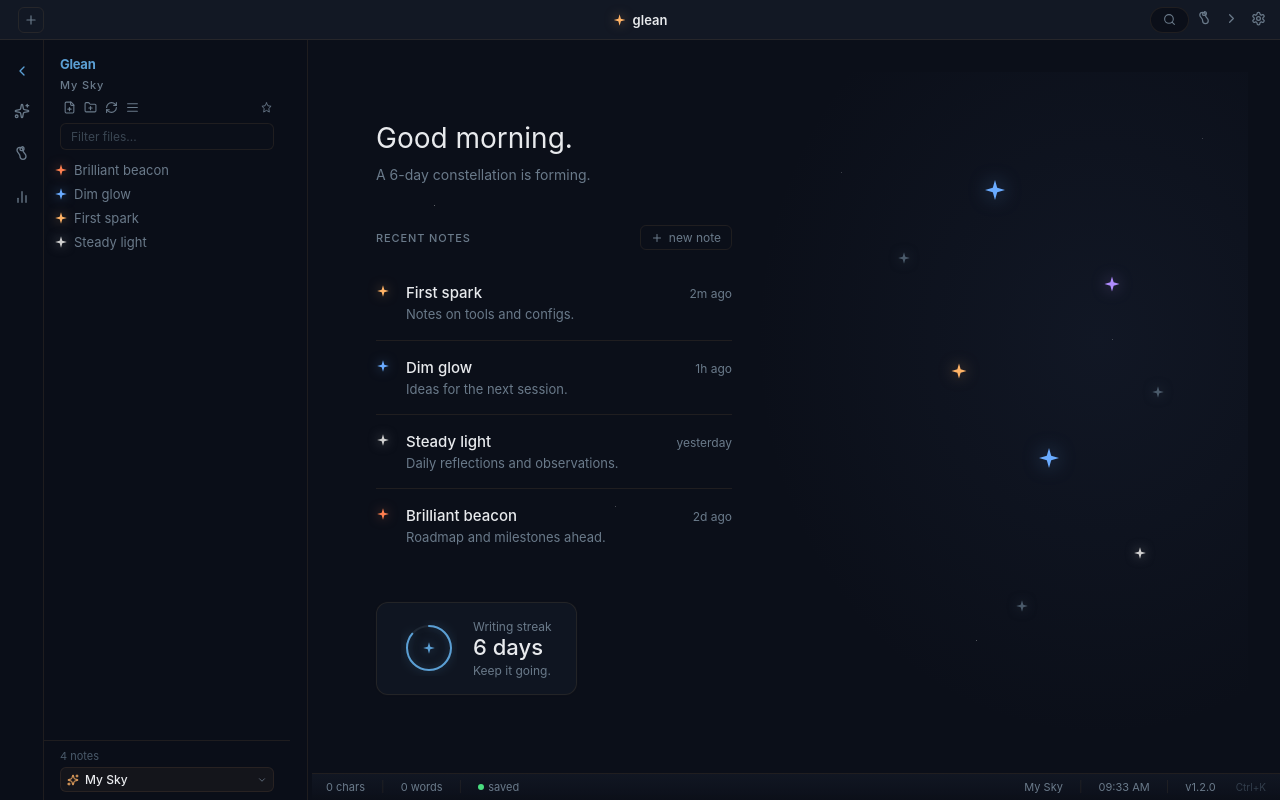
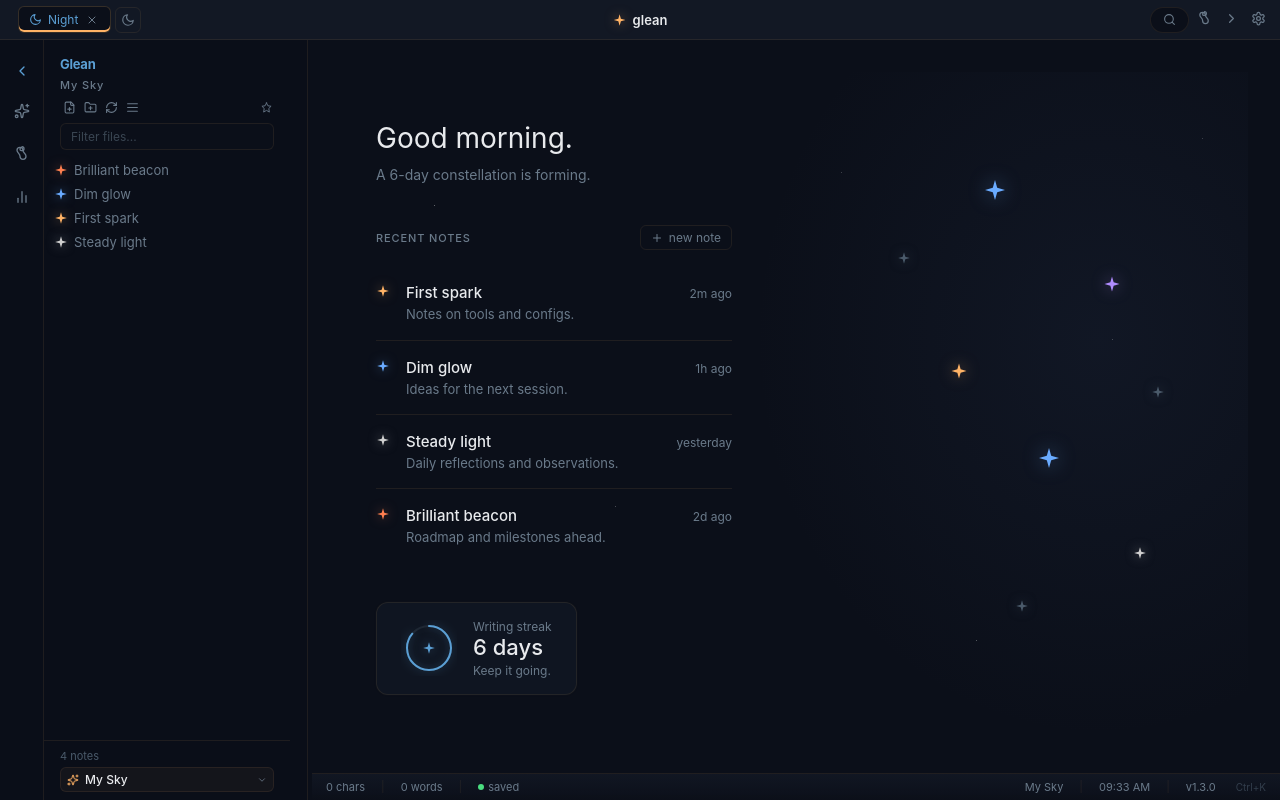
Before and after one commit to rokuroo171/glean, a React (Vite) app in the folder frontend/: page / in a window 1280 px wide. Built offline with nearby package versions, Linux system fonts and the light colour scheme.

Commit message:
feat: Night tab as default home page
- Moon icon in tab bar, Night tab always open on launch
- + button opens Night (singleton), closing notes falls back to Night
- Night shows starfield, greeting, recent notes, streak
- Version bump to v1.3.0 across app and installer

```diff
--- a/frontend/src/App.jsx
+++ b/frontend/src/App.jsx
@@ -273,7 +273,7 @@ export default function App() {
         stats={stats}
         skyName={skyName}
         skyPath={skyPath}
-        version="v1.2.0"
+        version="v1.3.0"
         onOpenNote={handleOpenNote}
         onNewNote={handleNewNote}
         onOpenStats={handleOpenStats}
--- a/frontend/src/components/Icon.jsx
+++ b/frontend/src/components/Icon.jsx
@@ -231,6 +231,10 @@ const paths = {
     'M21 18H8',
     'M3 12v6',
   ],
+  // Lucide moon -- night/home tab icon.
+  moon: [
+    'M21 12.79A9 9 0 1 1 11.21 3 7 7 0 0 0 21 12.79z',
+  ],
 }
 
 export default function Icon({ name, size = 16, className, style, ...rest }) {
--- a/frontend/src/components/ManageSky.jsx
+++ b/frontend/src/components/ManageSky.jsx
@@ -137,7 +137,7 @@ export default function ManageSky({ currentSky, onSwitch, onClose }) {
         }}>
           <StarIcon species="warm" size="lg" />
           <div style={{ fontSize: 20, fontWeight: 600, color: colors.text }}>glean</div>
-          <div style={{ fontSize: 12, color: colors.textMuted }}>v1.2.0</div>
+          <div style={{ fontSize: 12, color: colors.textMuted }}>v1.3.0</div>
 
           <div style={{ width: '100%', maxWidth: 300, display: 'flex', flexDirection: 'column', gap: 8, marginTop: space[2] }}>
             {/* Open existing folder */}
--- a/frontend/src/components/TabBar.jsx
+++ b/frontend/src/components/TabBar.jsx
@@ -46,8 +46,8 @@ export default function TabBar({ tabs, activeId, onSelect, onClose, onNew, onSet
                   background: active ? colors.bg : 'transparent',
                   border: `1px solid ${active ? colors.borderStrong : 'transparent'}`,
                   boxShadow: active ? `inset 0 -2px 0 ${colors.accentWarm}` : 'none', ...noDrag }}>
-                <StarIcon species={t.species} size="sm" />
-                <span style={{ color: colors.text, fontSize: 12, maxWidth: 160, overflow: 'hidden',
+                {t.id === '__night__' ? <Icon name="moon" size={13} style={{ color: colors.accent }} /> : <StarIcon species={t.species} size="sm" />}
+                <span style={{ color: t.id === '__night__' ? colors.accent : colors.text, fontSize: 12, maxWidth: 160, overflow: 'hidden',
                   textOverflow: 'ellipsis' }}>{t.title}</span>
                 {t.dirty && <span style={{ width: 6, height: 6, borderRadius: 3, background: colors.accentWarm }} />}
                 <span role="button" aria-label={`close ${t.title}`}
@@ -57,10 +57,10 @@ export default function TabBar({ tabs, activeId, onSelect, onClose, onNew, onSet
             )
           })}
         </AnimatePresence>
-        <button type="button" onClick={onNew} aria-label="new star"
+        <button type="button" onClick={onNew} aria-label="open night" data-tip="Night"
           style={{ flexShrink: 0, background: 'none', border: `1px solid ${colors.border}`,
             color: colors.textMuted, borderRadius: 6, width: 26, height: 26, cursor: 'pointer',
-            display: 'flex', alignItems: 'center', justifyContent: 'center', ...noDrag }}><Icon name="plus" size={14} /></button>
+            display: 'flex', alignItems: 'center', justifyContent: 'center', ...noDrag }}><Icon name="moon" size={14} /></button>
       </div>
 
       {/* Center: logo */}
--- a/frontend/src/components/Workspace.jsx
+++ b/frontend/src/components/Workspace.jsx
@@ -27,6 +27,7 @@ export default function Workspace({
 }) {
   const { prefs } = usePreferences()
   const [pseudoTab, setPseudoTab] = useState(null) // null | 'stats' | 'settings' | 'customization'
+  const [nightOpen, setNightOpen] = useState(true)
   const [commandOpen, setCommandOpen] = useState(false)
   const [fullSky, setFullSky] = useState(false)
   const [skyCollapsed, setSkyCollapsed] = useState(false)
@@ -65,13 +66,15 @@ export default function Workspace({
     document.body.style.userSelect = 'none'
   }
 
-  // Restore tabs once at mount.
+  // Restore tabs once at mount. Night is always open.
   useEffect(() => {
     (async () => {
       const st = await fetchWorkspaceState()
       if (st && st.open_ids && st.open_ids.length > 0) {
         setOpenIds(st.open_ids)
         setActiveId(st.active_id || st.open_ids[0])
+      } else {
+        setActiveId('__night__')
       }
       setSkyCollapsed(!!st?.sky_collapsed)
     })()
@@ -79,10 +82,16 @@ export default function Workspace({
 
   const persist = (ids, active) => saveWorkspaceState({ open_ids: ids, active_id: active })
 
-  const tabs = useMemo(() => openIds
-    .map(id => notes.find(n => n.id === id))
-    .filter(Boolean)
-    .map(n => ({ id: n.id, title: n.title, species: n.species, dirty: !!dirty[n.id] })), [openIds, notes, dirty])
+  const tabs = useMemo(() => {
+    const noteTabs = openIds
+      .map(id => notes.find(n => n.id === id))
+      .filter(Boolean)
+      .map(n => ({ id: n.id, title: n.title, species: n.species, dirty: !!dirty[n.id] }))
+    if (nightOpen) {
+      noteTabs.unshift({ id: '__night__', title: 'Night', species: 'warm', dirty: false })
+    }
+    return noteTabs
+  }, [openIds, notes, dirty, nightOpen])
 
   function openNote(id) {
     setPseudoTab(null)
@@ -102,7 +111,7 @@ export default function Workspace({
     if (dirty[id]) onSaveNow(id)
     const next = openIds.filter(x => x !== id)
     setOpenIds(next)
-    const active = activeId === id ? (next[next.length - 1] || null) : activeId
+    const active = activeId === id ? (next[next.length - 1] || '__night__') : activeId
     setActiveId(active)
     persist(next, active)
     setDirty(prev => { const n = { ...prev }; delete n[id]; return n })
@@ -118,11 +127,30 @@ export default function Workspace({
     if (note) openNote(note.id)
   }
 
+  function openNight() {
+    setPseudoTab(null)
+    if (nightOpen) {
+      setActiveId('__night__')
+      return
+    }
+    setNightOpen(true)
+    setActiveId('__night__')
+  }
+
+  function closeNight() {
+    // Night is the home tab -- closing it just focuses the last note
+    if (activeId === '__night__') {
+      const next = openIds.length > 0 ? openIds[openIds.length - 1] : null
+      setActiveId(next)
+    }
+  }
+
   function handleCommandAction(actionId) {
     if (actionId === 'customize') setPseudoTab('customization')
     else if (actionId === 'settings') setPseudoTab('settings')
     else if (actionId === 'stats') { setPseudoTab('stats'); onOpenStats() }
     else if (actionId === 'new-note') onNewNote()
+    else if (actionId === 'night') openNight()
     else if (actionId === 'full-sky') setFullSky(true)
     else if (actionId === 'refresh-window') window.location.reload()
     else if (actionId === 'replay-tour') { if (onReplayTour) onReplayTour() }
@@ -196,6 +224,8 @@ export default function Workspace({
         wails.App.SetWindowTitle('Settings - glean')
       } else if (pseudoTab === 'customization') {
         wails.App.SetWindowTitle('Customization - glean')
+      } else if (activeId === '__night__') {
+        wails.App.SetWindowTitle('Night - glean')
       } else if (activeNote) {
         wails.App.SetWindowTitle(activeNote.title + ' - glean')
       } else {
@@ -230,7 +260,9 @@ export default function Workspace({
     <div style={{ width: '100vw', height: '100vh', background: colors.bg,
       display: 'flex', flexDirection: 'column', overflow: 'hidden' }}>
       <TabBar tabs={tabs} activeId={activeId}
-        onSelect={openNote} onClose={closeTab} onNew={onNewNote}
+        onSelect={(id) => id === '__night__' ? openNight() : openNote(id)}
+        onClose={(id) => id === '__night__' ? closeNight() : closeTab(id)}
+        onNew={openNight}
         onSettings={() => setPseudoTab('settings')}
         onCustomize={() => setPseudoTab('customization')}
         onCommand={() => setCommandOpen(true)}
@@ -323,6 +355,11 @@ export default function Workspace({
             <div style={{ flex: 1, overflow: 'auto' }}>
               <CustomizationPane />
             </div>
+          ) : activeId === '__night__' ? (
+            <div style={{ flex: 1, overflow: 'auto', padding: space[4] }}>
+              <Home notes={notes} stats={stats} onNoteClick={(id) => { openNote(id) }}
+                onOpenStats={() => { setPseudoTab('stats'); onOpenStats() }} onNewNote={onNewNote} />
+            </div>
           ) : !activeNote ? (
             <div style={{ flex: 1, overflow: 'auto', padding: space[4] }}>
               <Home notes={notes} stats={stats} onNoteClick={openNote}
```
Also changed, not shown: 1 other file (tests, documents, lock files or other folders).
